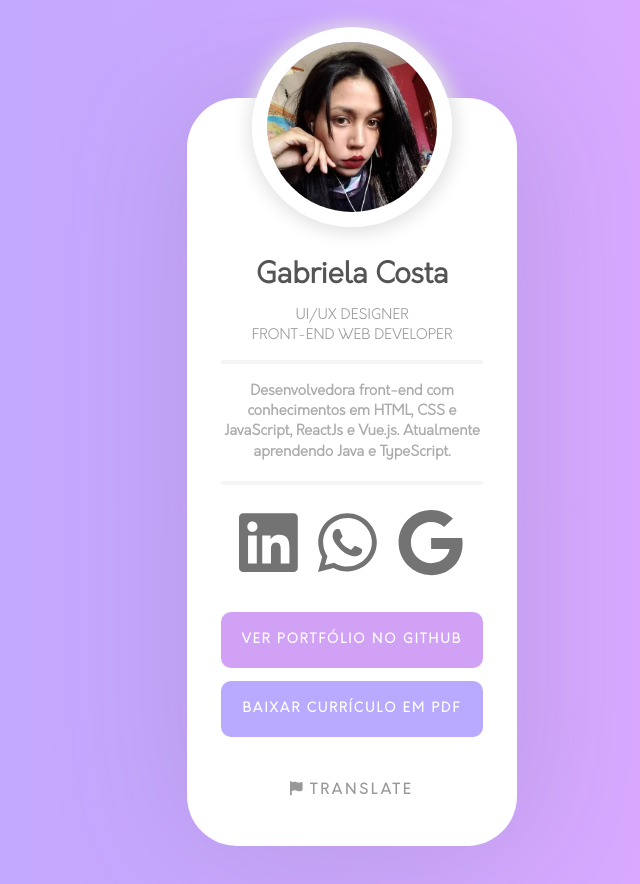
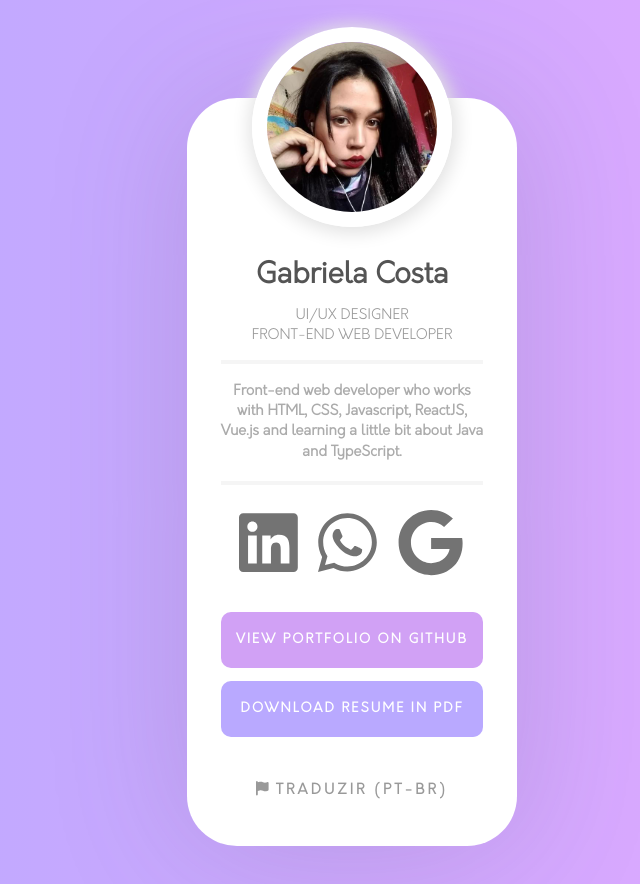
Before and after one commit to gabrielaalvescosta/business-card, a Vue app: page / in a window 1280 px wide. Shown: the whole page, without its empty margins (288-928 px from the left). Built offline with nearby package versions, Linux system fonts and the light colour scheme.

Commit message:
Translate JS functions

```diff
--- a/src/components/Bio.vue
+++ b/src/components/Bio.vue
@@ -1,5 +1,5 @@
 <template>
-          <div class="body__profile__title">
+          <div v-if="portugues" class="body__profile__title">
           <h1>Gabriela Costa</h1>
           <h2>UI/UX designer</h2>
           <h2>Front-end Web Developer</h2>
@@ -10,11 +10,23 @@
             e TypeScript.
           </div>
           </div>
+         <div v-else class="body__profile__title">
+          <h1>Gabriela Costa</h1>
+          <h2>UI/UX designer</h2>
+          <h2>Front-end Web Developer</h2>
+          <div class="body__profile__bio">Front-end web developer who works with HTML, CSS, Javascript, ReactJS, Vue.js and learning a little bit about Java and TypeScript.
+          </div>
+          </div>
 </template>
 
 <script>
 export default {
-    name: "Bio"
+    name: "Bio",
+    data() {
+      return {
+        portugues: false
+      }
+    }
 }
 </script>
 
--- a/src/components/Buttons.vue
+++ b/src/components/Buttons.vue
@@ -1,16 +1,36 @@
 <template>
-        <div class="body__profile__button-area">
+        <div v-if="portugues" class="body__profile__button-area">
                 <button class="body__profile__button github"><a href="https://www.github.com/gabrielaalvescosta">Ver portfólio no GitHub</a></button>
-                <button class="body__profile__button cv">Baixar Currículo em PDF</button>
+                <button class="body__profile__button cv"><a bind:href="curriculo">Baixar Currículo em PDF</a></button>
+        </div>
+        <div v-else class="body__profile__button-area">
+                <button class="body__profile__button github"><a href="https://www.github.com/gabrielaalvescosta">View portfolio on GitHub</a></button>
+                <button class="body__profile__button cv"><a bind:href="resume">Download Resume in PDF </a></button>
         </div>
         <div class="body__profile__translate">
-                <button><fa icon="flag" /> Translate</button>
+                <button @click="translate" v-if="portugues"><fa icon="flag" /> Translate {{ en }}</button>
+                <button @click="translate" v-else><fa icon="flag" /> Traduzir {{ pt }}</button>
         </div>
 </template>
 
 <script>
 export default {
-    name: "Buttons"
+    name: "Buttons",
+    data() {
+      return {
+        portugues: false,
+        resume: "https://github.com/gabrielaalvescosta/gabrielaalvescosta/raw/main/resumes/gabriela-costa-software-engineer-en.pdf",
+        curriculo: "https://github.com/gabrielaalvescosta/gabrielaalvescosta/raw/main/resumes/gabriela-costa-software-engineer-pt-br.pdf",
+        pt: "(PT-BR)",
+        en: "(EN)"
+      }
+    },
+    methods: {
+      translate() {
+        this.portugues = !this.portugues
+        console.log("PORRA")
+      }
+    }
 }
 </script>
 
@@ -68,7 +88,11 @@ export default {
       top: -10px;
       cursor: pointer;
       position: relative;
+      transition: all 0.5s;
     }
 
+    .body__profile__translate button:hover {
+      color: #ddd;
+    }
 
 </style>
```
